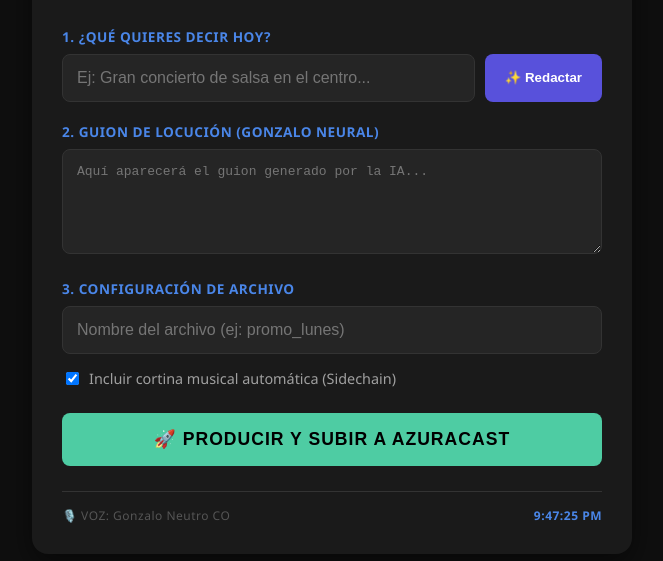
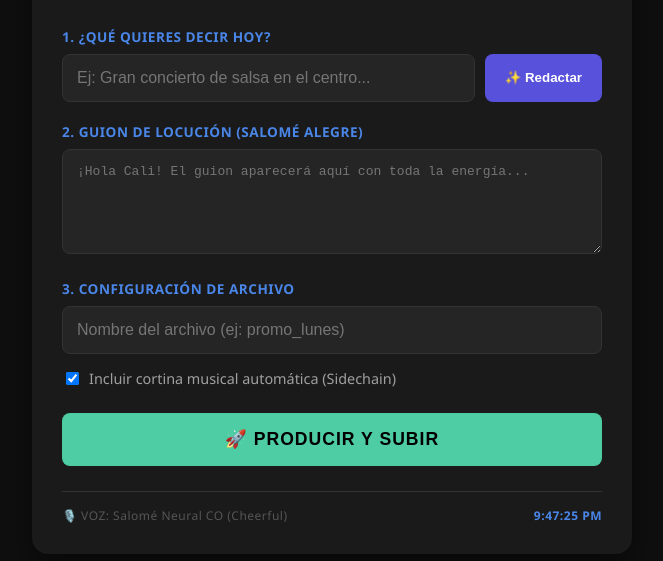
Before and after one commit to lafronterisima/Radio-IAS, a website: page public/index.html in a window 1280 px wide. Shown: the part 173-734 px from the top of the page, without its empty margins (308-971 px from the left). Drawn offline with Linux system fonts and the light colour scheme.

Commit message:
Update index.html

```diff
--- a/public/index.html
+++ b/public/index.html
@@ -205,8 +205,8 @@
             </button>
         </div>
 
-        <span class="section-label">2. Guion de Locución (Gonzalo Neural)</span>
-        <textarea id="guionText" rows="5" placeholder="Aquí aparecerá el guion generado por la IA..."></textarea>
+        <span class="section-label">2. Guion de Locución (Salomé Alegre)</span>
+        <textarea id="guionText" rows="5" placeholder="¡Hola Cali! El guion aparecerá aquí con toda la energía..."></textarea>
 
         <span class="section-label">3. Configuración de Archivo</span>
         <input type="text" id="filename" placeholder="Nombre del archivo (ej: promo_lunes)">
@@ -217,15 +217,15 @@
         </div>
 
         <button class="btn btn-main" id="btnProduccion" onclick="procesarProduccion()">
-            🚀 PRODUCIR Y SUBIR A AZURACAST
+            🚀 PRODUCIR Y SUBIR
         </button>
 
         <div id="status-box"></div>
 
-        <div class="footer-info">
-            <span>🎙️ VOZ: Gonzalo Neutro CO</span>
-            <span id="reloj-digital">00:00:00</span>
-        </div>
+       <div class="footer-info">
+          <span>🎙️ VOZ: Salomé Neural CO (Cheerful)</span>
+          <span id="reloj-digital">00:00:00</span>
+      </div>
     </div>
 </div>
 
```
